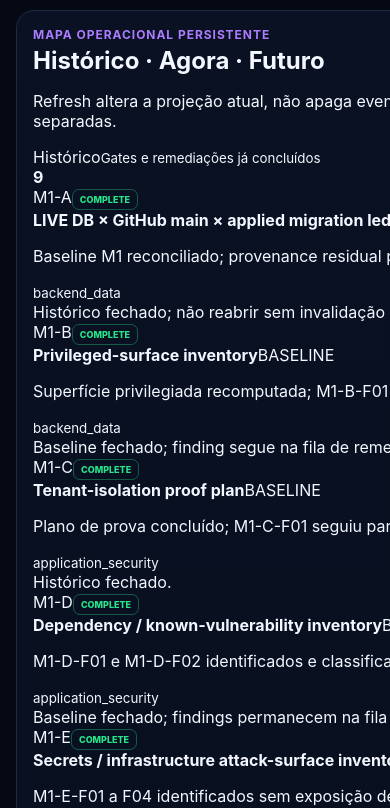
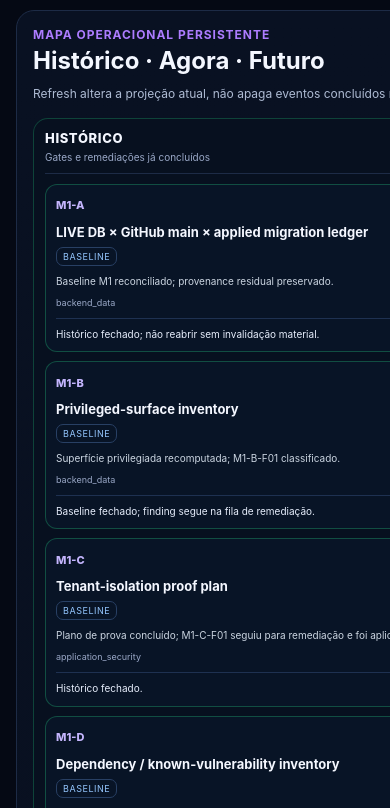
Before and after one commit to wagnerjfjunior/sfjm-workspace, a Next.js app: page / in a window 390 px wide. Shown: the part 3796-4604 px from the top of the page. Built offline with nearby package versions, Linux system fonts and the light colour scheme.

Commit message:
fix: style persistent execution lanes

```diff
--- a/app/globals.css
+++ b/app/globals.css
@@ -76,3 +76,49 @@
   .runbookTable tbody th:before,.runbookTable tbody td:before{content:attr(data-label);position:absolute;left:0;top:6px;width:92px;color:var(--muted);font-size:9px;text-transform:uppercase;letter-spacing:.05em}
   .runbookTable tbody th{color:#c4b5fd}
 }
+
+
+/* Continuity model v2 — persistent plan + history + current + future */
+.continuitySummary{grid-template-columns:repeat(5,minmax(0,1fr))}
+.executionPanel{overflow:hidden}
+.executionIntro{margin:0 0 14px;color:#aebbd3;font-size:12px;line-height:1.55}
+.executionBoard{display:grid;grid-template-columns:1.15fr .8fr 1.35fr;gap:12px;align-items:start}
+.executionLane{border:1px solid #223654;border-radius:15px;background:#07101f;padding:11px;min-width:0}
+.executionLaneHeader{display:flex;justify-content:space-between;gap:12px;align-items:flex-start;margin-bottom:10px;padding-bottom:9px;border-bottom:1px solid #1d2b46}
+.executionLaneHeader span{display:block;font-size:13px;font-weight:800;text-transform:uppercase;letter-spacing:.05em}
+.executionLaneHeader small{display:block;color:var(--muted);font-size:10px;margin-top:4px;line-height:1.4}
+.executionLaneHeader b{display:grid;place-items:center;min-width:28px;height:28px;border-radius:9px;border:1px solid #334865;color:#cbd5e1;font-size:11px}
+.historyLane{border-color:rgba(40,229,140,.24)}
+.nowLane{border-color:rgba(56,189,248,.55);box-shadow:inset 0 0 0 1px rgba(56,189,248,.05)}
+.futureLane{border-color:rgba(139,92,246,.35)}
+.executionItems{display:grid;gap:9px}
+.executionCard{border:1px solid #1e3151;border-radius:12px;background:#081426;padding:10px;min-width:0}
+.executionCard.complete{border-color:rgba(40,229,140,.28)}
+.executionCard.active{border-color:rgba(103,232,249,.52);background:linear-gradient(180deg,rgba(56,189,248,.08),#081426)}
+.executionCard.planned{border-color:rgba(139,92,246,.28)}
+.executionCard.blocked{border-color:rgba(252,165,165,.35)}
+.executionTop{display:flex;justify-content:space-between;gap:8px;align-items:center;margin-bottom:7px}
+.executionId{font-size:11px;font-weight:800;color:#c4b5fd;overflow-wrap:anywhere}
+.executionCard>strong{display:block;font-size:13px;line-height:1.4}
+.executionCategory{display:inline-block;margin-top:6px;font-size:9px;letter-spacing:.06em;color:#93c5fd;border:1px solid #284064;border-radius:7px;padding:3px 6px}
+.executionCard p{font-size:10px;color:#cbd5e1;line-height:1.5;margin:8px 0}
+.executionCard small{display:block;color:var(--muted);font-size:9px;line-height:1.4}
+.executionNext{margin-top:8px;padding-top:8px;border-top:1px solid #1e3151;color:#e7eefc;font-size:10px;line-height:1.45}
+.timeline-program:before{background:#8b5cf6}
+.timeline-baseline:before{background:#38bdf8}
+.timeline-remediation:before{background:#28e58c}
+.timeline-evidence:before{background:#fbbf24}
+@media(max-width:1400px){
+  .continuitySummary{grid-template-columns:repeat(3,1fr)}
+  .executionBoard{grid-template-columns:1fr 1fr}
+  .futureLane{grid-column:1/-1}
+  .futureLane .executionItems{grid-template-columns:repeat(2,minmax(0,1fr))}
+}
+@media(max-width:900px){
+  .executionBoard{grid-template-columns:1fr}
+  .futureLane{grid-column:auto}
+  .futureLane .executionItems{grid-template-columns:1fr}
+}
+@media(max-width:820px){
+  .continuitySummary{grid-template-columns:1fr}
+}
```
